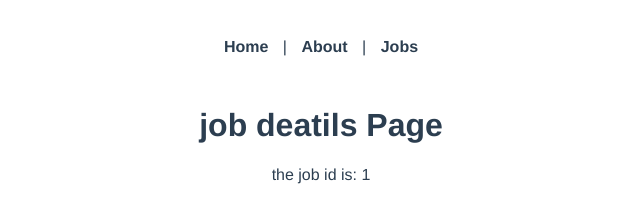
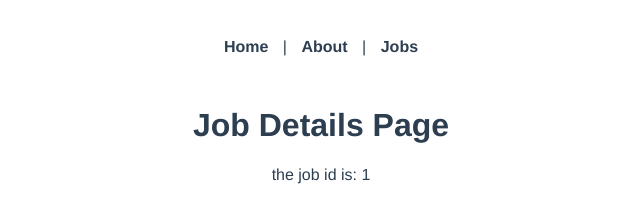
Before and after one commit to Pici1985/VueRouter, a Vue app: page /jobs/1 in a window 1280 px wide. Shown: the top 197 px of the page, without its empty margins (319-959 px from the left). Built offline with nearby package versions, Linux system fonts and the light colour scheme.

Commit message:
Route parameters
passing route params as a prop to jobdetails

```diff
--- a/src/router/index.js
+++ b/src/router/index.js
@@ -23,7 +23,8 @@ const routes = [
   {
     path: '/jobs/:id',
     name: 'jobdetails',
-    component: JobDetails
+    component: JobDetails,
+    props: true
   }
 ]
 
--- a/src/views/jobs/JobDetails.vue
+++ b/src/views/jobs/JobDetails.vue
@@ -1,16 +1,19 @@
 <template>
     <div>
-        <h1>job deatils Page</h1>
+        <h1>Job Details Page</h1>
         <p>the job id is: {{ id }}</p>
     </div>
 </template>
 
 <script>
 export default {
+    props: [
+        'id',
+    ],
     data() {
-        return{
-            id: this.$route.params.id
-        }
+        // return{
+        //     id: this.$route.params.id
+        // }
     }
 }
 </script>
--- a/src/views/jobs/JobsView.vue
+++ b/src/views/jobs/JobsView.vue
@@ -2,7 +2,9 @@
     <div>
         <h1>Jobs</h1>
         <div v-for="job in jobs" :key='job.id'>
-            <h2>{{ job.title }}</h2>
+            <router-link :to="{ name: 'jobdetails', params: { id: job.id } }">
+                <h2>{{ job.title }}</h2>
+            </router-link>
             <!-- <p>{{ job.details }}</p> -->
         </div>
     </div>
```
